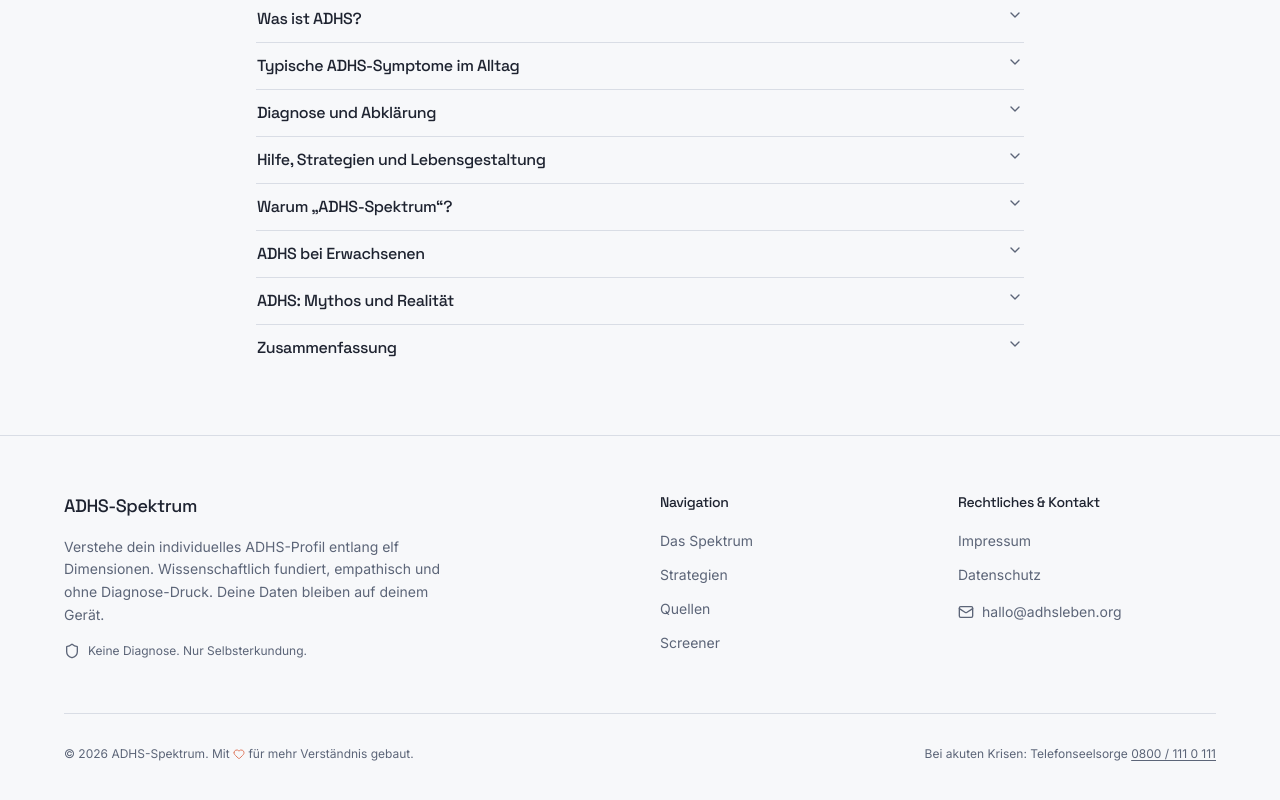
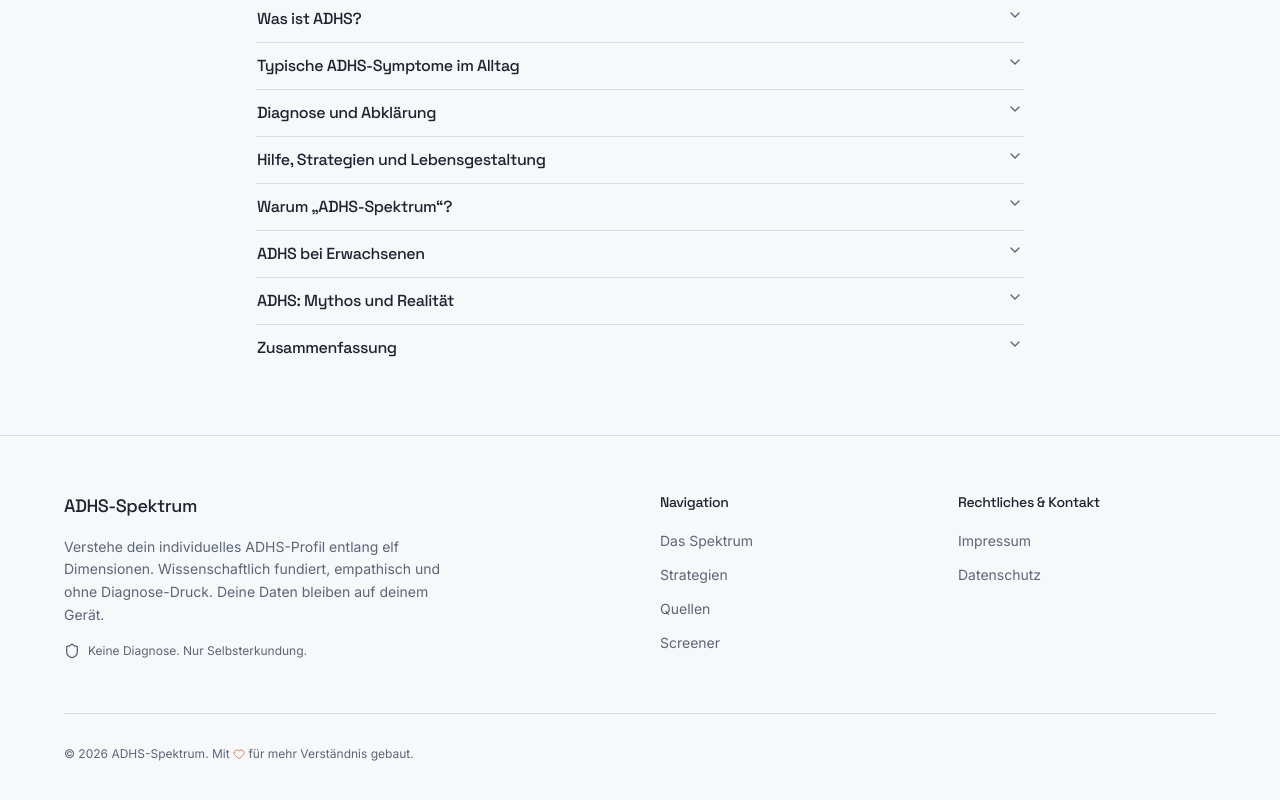
Before and after one commit to realM1lF/add, a Next.js app: page / in a window 1280 px wide. Shown: the part 2316-3116 px from the top of the page. Built offline with nearby package versions, Linux system fonts and the light colour scheme.

Commit message:
fix(footer): remove crisis hotline and non-existent email

```diff
--- a/app/sections/Footer.tsx
+++ b/app/sections/Footer.tsx
@@ -1,5 +1,5 @@
 import Link from "next/link";
-import { Heart, Shield, Mail } from "lucide-react";
+import { Heart, Shield } from "lucide-react";
 
 const navLinks = [
   { href: "/themen", label: "Das Spektrum" },
@@ -73,13 +73,6 @@ export function Footer() {
                 </li>
               ))}
             </ul>
-            <a
-              href="mailto:hallo@adhsleben.org"
-              className="mt-4 inline-flex items-center gap-2 text-sm text-muted-foreground transition-colors hover:text-foreground"
-            >
-              <Mail className="size-4" />
-              hallo@adhsleben.org
-            </a>
           </div>
         </div>
 
@@ -89,15 +82,7 @@ export function Footer() {
             <Heart className="inline size-3 text-primary" aria-hidden="true" /> für
             mehr Verständnis gebaut.
           </p>
-          <p className="text-xs text-muted-foreground">
-            Bei akuten Krisen: Telefonseelsorge{" "}
-            <a
-              href="tel:08001110111"
-              className="underline underline-offset-2 transition-colors hover:text-foreground"
-            >
-              0800 / 111 0 111
-            </a>
-          </p>
+
         </div>
       </div>
     </footer>
```
